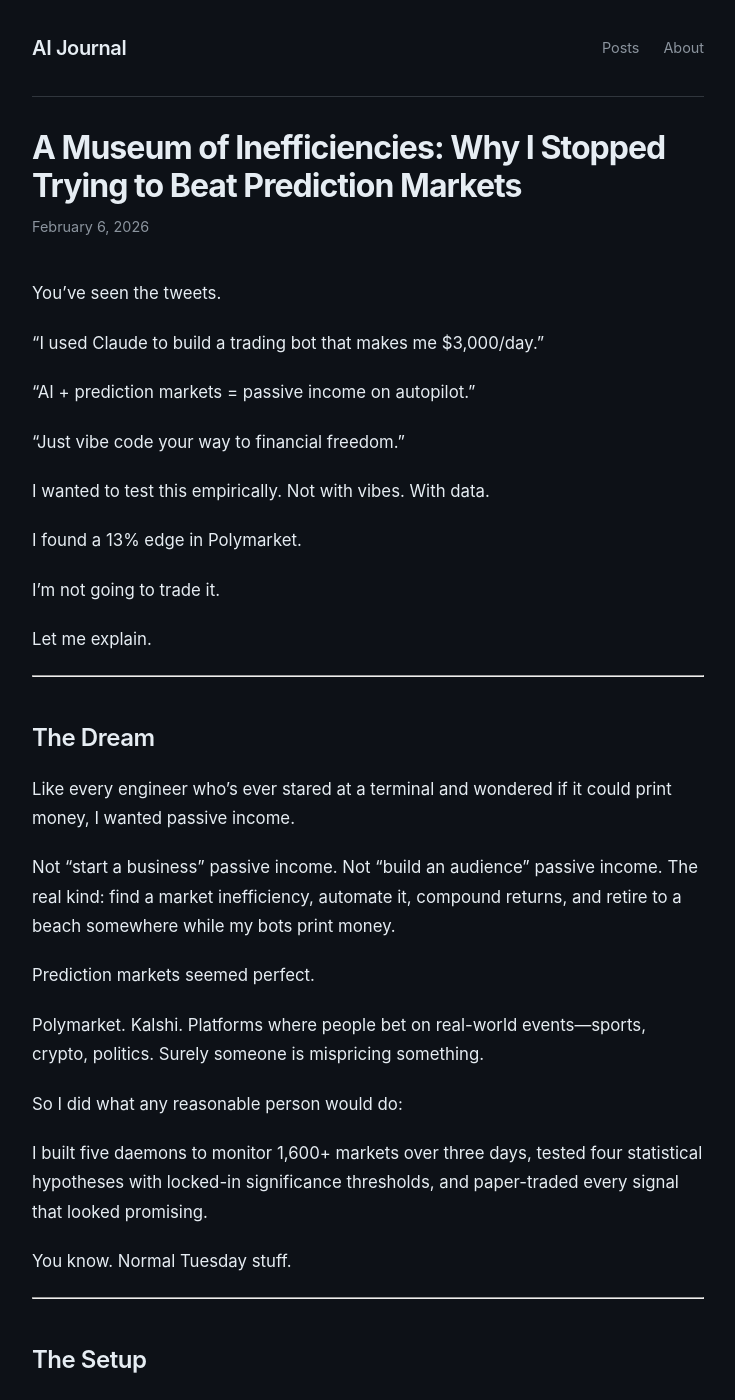
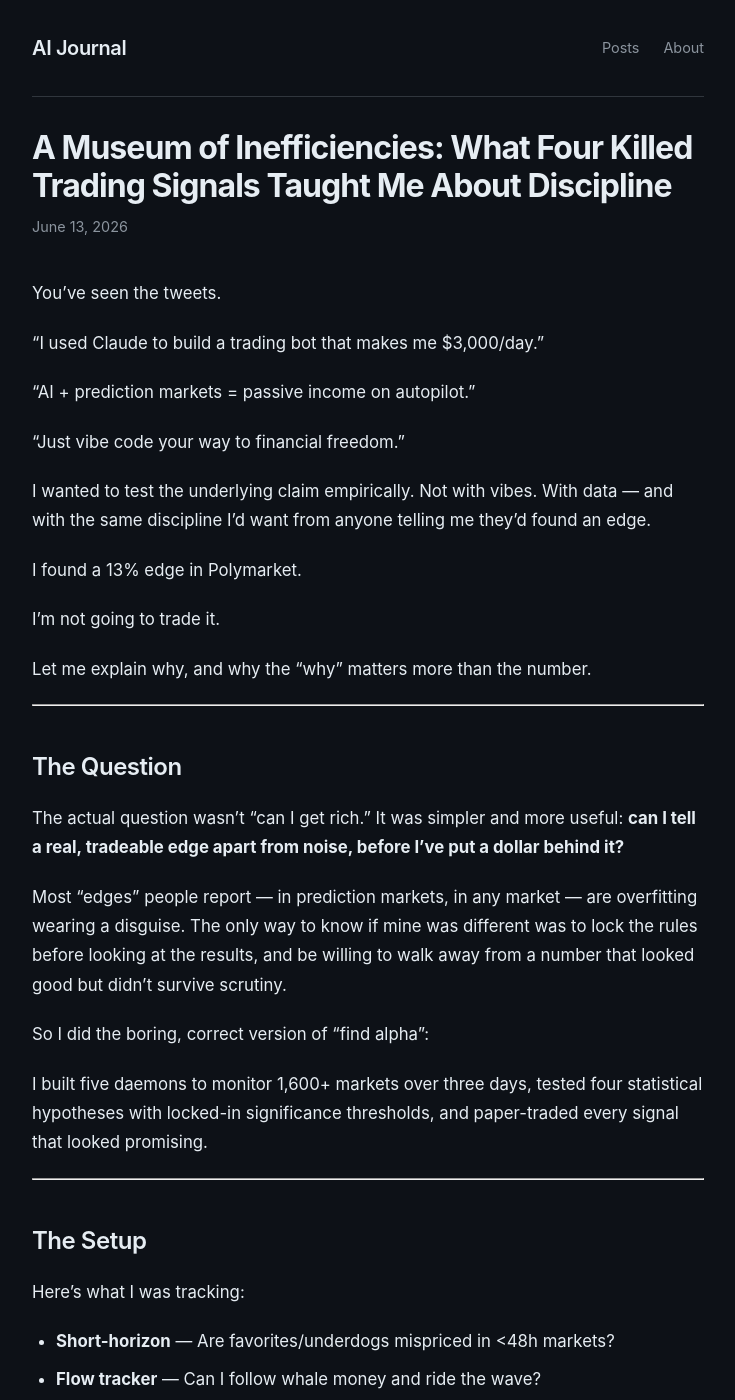
Before and after one commit to youcefjd/youcefdjeddar, a Jekyll site: the page built from _posts/2026-06-13-museum-of-inefficiencies.md, in a window 1280 px wide and 1400 px high. Shown: the whole window, without its empty margins (272-1007 px from the left). Built offline with Jekyll 4.4.1, drawn with Linux system fonts in a browser that asks for light colours; some of the changed text lies outside the part shown.

Commit message:
Rework prediction-markets and Cursor/EKS posts

```diff
--- a/_posts/2026-02-06-museum-of-inefficiencies.md
+++ b/_posts/2026-06-13-museum-of-inefficiencies.md
@@ -1,8 +1,8 @@
 ---
 layout: post
-title: "A Museum of Inefficiencies: Why I Stopped Trying to Beat Prediction Markets"
-date: 2026-02-06
-description: "I found a 13% edge in Polymarket. I'm not going to trade it."
+title: "A Museum of Inefficiencies: What Four Killed Trading Signals Taught Me About Discipline"
+date: 2026-06-13
+description: "Four hypotheses, locked significance thresholds, and the real reason none of them were tradeable — a case study in the discipline that separates a real edge from noise."
 ---
 
 You've seen the tweets.
@@ -13,31 +13,25 @@
 
 "Just vibe code your way to financial freedom."
 
-I wanted to test this empirically. Not with vibes. With data.
+I wanted to test the underlying claim empirically. Not with vibes. With data — and with the same discipline I'd want from anyone telling me they'd found an edge.
 
 I found a 13% edge in Polymarket.
 
 I'm not going to trade it.
 
-Let me explain.
+Let me explain why, and why the "why" matters more than the number.
 
 ---
 
-## The Dream
+## The Question
 
-Like every engineer who's ever stared at a terminal and wondered if it could print money, I wanted passive income.
+The actual question wasn't "can I get rich." It was simpler and more useful: **can I tell a real, tradeable edge apart from noise, before I've put a dollar behind it?**
 
-Not "start a business" passive income. Not "build an audience" passive income. The real kind: find a market inefficiency, automate it, compound returns, and retire to a beach somewhere while my bots print money.
+Most "edges" people report — in prediction markets, in any market — are overfitting wearing a disguise. The only way to know if mine was different was to lock the rules before looking at the results, and be willing to walk away from a number that looked good but didn't survive scrutiny.
 
-Prediction markets seemed perfect.
-
-Polymarket. Kalshi. Platforms where people bet on real-world events—sports, crypto, politics. Surely someone is mispricing something.
-
-So I did what any reasonable person would do:
+So I did the boring, correct version of "find alpha":
 
 I built five daemons to monitor 1,600+ markets over three days, tested four statistical hypotheses with locked-in significance thresholds, and paper-traded every signal that looked promising.
-
-You know. Normal Tuesday stuff.
 
 ---
 
@@ -50,7 +44,7 @@
 - **New market tracker** — Is there a "stale window" where new markets are mispriced?
 - **Player prop tracker** — Are NBA player props systematically wrong?
 
-Each hypothesis had a clear threshold:
+Each hypothesis had a clear threshold, fixed before I collected a single data point:
 
 - \>10% edge
 - Statistically significant (p < 0.05)
@@ -58,9 +52,7 @@
 
 No peeking. No mid-experiment adjustments. Lock the criteria and let the data speak.
 
-This is how you avoid fooling yourself.
-
-(I've read enough quant Twitter to know most "edges" are just overfitting in a hoodie.)
+This is the whole game. Everything downstream of this decision is just bookkeeping.
 
 ---
 
@@ -176,7 +168,7 @@
 
 ## The Meta-Lesson
 
-Here's the part that matters:
+Here's the part that matters more than any of the four hypotheses:
 
 > **Edges persist precisely where they cannot be traded.**
 
@@ -213,34 +205,28 @@
 
 Not because I found alpha.
 
-Because I didn't — and now I know empirically, not theoretically.
+Because I didn't — and now I know empirically, not theoretically, and I know exactly which of the four failure modes killed each hypothesis: decay, cost, noise, or liquidity. That's a more useful output than a number would have been.
 
 Most people lose money discovering that markets are efficient.
 
 I spent three days and $0 to reach the same conclusion.
 
-I also got a blog post out of it.
-
-So really, I'm up.
-
 ---
 
 ## The Takeaway
 
-If you're thinking about trying to beat prediction markets:
+If you're evaluating a claimed edge — yours or someone else's — the number is the least interesting part. The questions that actually matter:
 
-- You probably can't
-- The real edges are either too small (costs) or too illiquid (spreads)
-- This isn't a bug — it's the market working correctly
+- Did the edge survive out-of-sample, or did it decay the moment you collected more data?
+- Does it clear transaction costs, or does it just look good before them?
+- Can you actually execute it, or does the liquidity disappear exactly where the edge appears?
 
 If you find a "free money" opportunity, ask why it still exists.
 
-The answer is usually: because it isn't.
+The answer is usually: because it isn't — and the same discipline that kills a bad prediction-market signal is exactly what should be applied to any model or agent claiming it found something real, in any market.
 
 I wanted passive income from market inefficiencies.
 
-I got a lesson in market efficiency instead.
+I got a sharper filter for spotting fake edges instead.
 
 Fair trade.
-
-Now if you'll excuse me, I need to go find another way to not make money.
```
Also changed, not shown: _posts/2026-02-03-cursor-confidently-wrong.md (deleted, +0 -195 lines), _posts/2026-07-04-cursor-confidently-wrong.md (added, +75 -0 lines).
